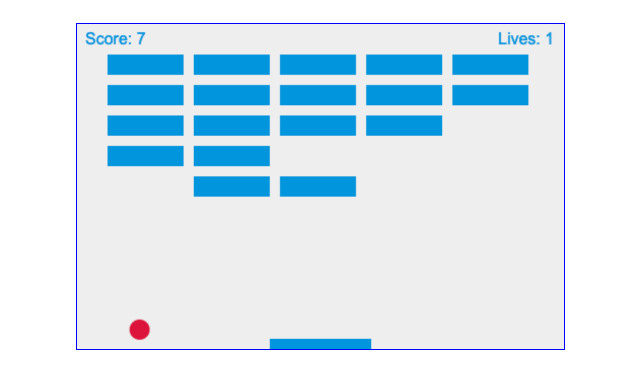
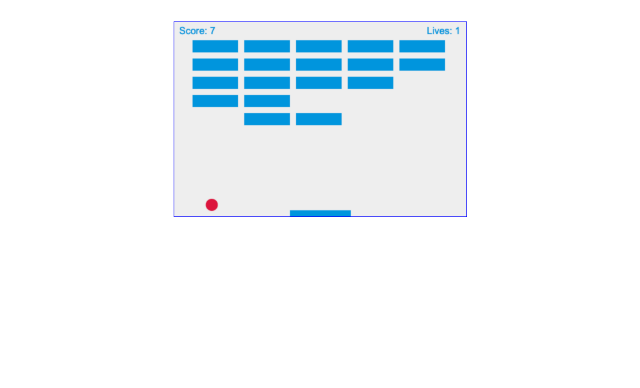
Before and after one commit to pheapk/pheapk.github.io, a plain HTML site: page index.html in a window 1280 px wide. Shown: the part 112-500 px from the top of the page, without its empty margins (320-960 px from the left). Drawn offline with Linux system fonts and the light colour scheme.

Commit message:
resize image

```diff
--- a/index.html
+++ b/index.html
@@ -9,7 +9,7 @@
 <body>
     <div class="container">
         <h1>Pheap's Portfolio</h1>
-        <a href="./2d-breakout-game/index.html" target="_blank"><img src="./2d-breakout-game/2d-breakout-game.png" style="width: 500px;" /></a>
+        <a href="./2d-breakout-game/index.html" target="_blank"><img src="./2d-breakout-game/2d-breakout-game.png" style="width: 300px;" /></a>
     </div>
 </body>
 </html>
```
